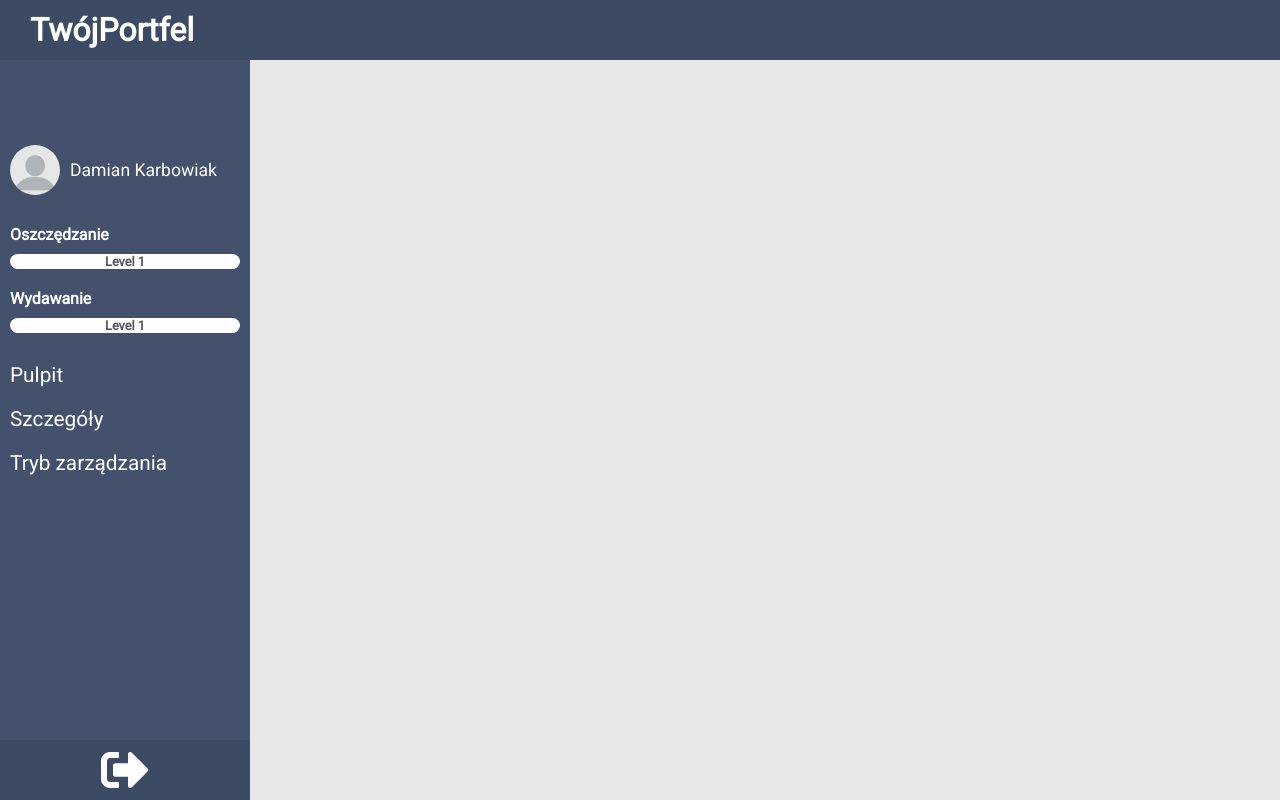
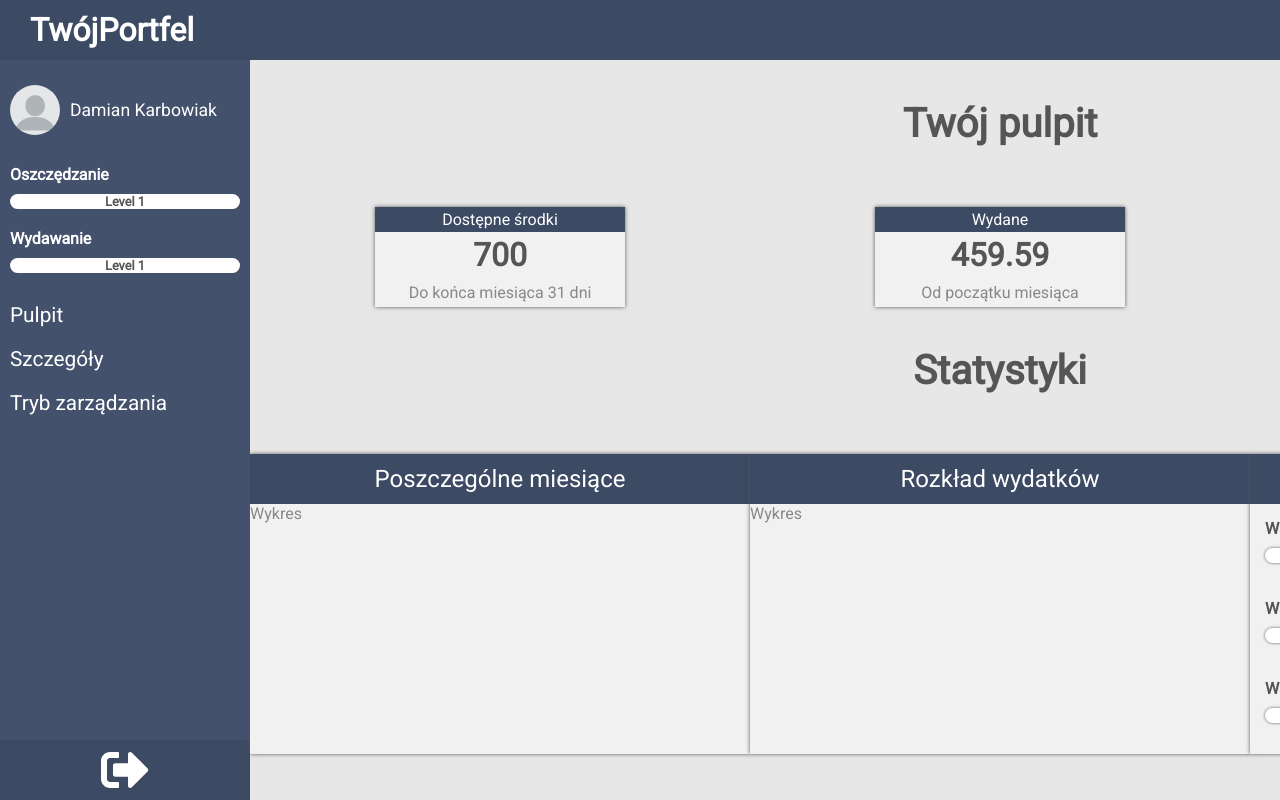
Before and after one commit to dudduss77/YourWallet, a Vue app: page / in a window 1280 px wide. Built offline with nearby package versions, Linux system fonts and the light colour scheme.

Commit message:
Add Reusable component and create dashboard view

```diff
--- a/src/App.vue
+++ b/src/App.vue
@@ -7,9 +7,12 @@
 <style lang="scss">
 @import url('https://fonts.googleapis.com/css?family=Roboto&display=swap');
 
-div, body, h2, h3, h4 {
+div, body, h1, h2, h3, h4 {
   margin: 0px;
   padding: 0px;
+}
+h1 {
+  font-size: 2.5em;
 }
 h2 {
   font-size: 2em;
--- /dev/null
+++ b/src/components/goals/GoalBlock.vue
@@ -0,0 +1,54 @@
+<template>
+  <div class="goalBlock">
+    <div class="goalBlock__top">
+      <h3 class="goalBlock__top__title">Wakacje</h3>
+      <div class="goalBlock__collected">
+        <h3>Uzbierano</h3>
+        <h3 class="goalBlock__collected__money">1000</h3>
+        <h3>PLN</h3>
+      </div>
+      <div class="goalBlock__missing">
+        <h3>Brakuje</h3>
+        <h3 class="goalBlock__missing__money">1000</h3>
+        <h3>PLN</h3>
+      </div>
+    </div>
+    <bar-component class="goalBlock__bar"/>
+  </div>
+</template>
+
+<script>
+import BarComponent from '../reusable/BarComponent.vue'
+export default {
+  name: "GoalBlock",
+  components: {
+    BarComponent
+  }
+}
+</script>
+
+<style lang="scss" scoped>
+  .goalBlock {
+    width: calc(100% - 30px);
+    height: 50px;
+    padding: 15px;
+    color: #888;
+    &__top {
+      display: flex;
+      justify-content: space-between;
+      &__title {
+        color: #555;
+      }
+    }
+    &__collected, &__missing {
+      display: flex;
+      &__money {
+        margin-left: 5px;
+      }
+    }
+    &__bar {
+      margin-top: 10px;
+      box-shadow: 0 0 3px #555;
+    }
+  }
+</style>
--- a/src/components/menu/UserBlock.vue
+++ b/src/components/menu/UserBlock.vue
@@ -25,7 +25,7 @@ export default {
 
 <style lang="scss" scoped>
   .userBlock {
-    margin-top: 85px;
+    margin-top: 25px;
     width: 100%;
     height: 50px;
     display: flex;
--- /dev/null
+++ b/src/components/reusable/HeaderBlock.vue
@@ -0,0 +1,20 @@
+<template>
+  <div class="headerBlock">
+    <h1>{{title}}</h1>
+  </div>
+</template>
+
+<script>
+export default {
+  name: "HeaderBlock",
+  props: {
+    title: String
+  }
+}
+</script>
+
+<style lang="scss" scoped>
+  .headerBlock {
+    color: #555;
+  }
+</style>
--- /dev/null
+++ b/src/components/reusable/MediumBlock.vue
@@ -0,0 +1,44 @@
+<template>
+  <div class="mediumBlock">
+    <div class="mediumBlock__header">{{title}}</div>
+    <div class="mediumBlock__content">
+      <slot></slot>
+    </div>
+  </div>
+</template>
+
+<script>
+export default {
+  name: "MediumBlock",
+  props: {
+    title: String
+  }
+}
+</script>
+
+<style lang="scss" scoped>
+  .mediumBlock {
+    width: 500px;
+    height: 300px;
+    background: #F1F1F2;
+    box-shadow: 0px 0px 4px #555;
+    display: flex;
+    flex-direction: column;
+    &__header {
+      width: 100%;
+      display: flex;
+      align-items: center;
+      justify-content: center;
+      height: 50px;
+      background: #3D4A64;
+      font-size: 1.5em;
+    }
+    &__content {
+      overflow-y: auto;
+      overflow-x: hidden;
+      // scrollbar-width: 1px;
+      height: 250px;
+      color: #888;
+    }
+  }
+</style>
--- /dev/null
+++ b/src/components/reusable/SmallBlock.vue
@@ -0,0 +1,54 @@
+<template>
+  <div class="smallBlock">
+    <div class="smallBlock__header">{{title}}</div>
+    <div class="smallBlock__content">
+      <h2>{{moneyCount}}</h2>
+      </div>
+    <div class="smallBlock__bottom">{{bottomText}}</div>
+  </div>
+</template>
+
+<script>
+export default {
+  name: "SmallBlock",
+  props: {
+    title: String,
+    moneyCount: String,
+    bottomText: String
+  }
+}
+</script>
+
+<style lang="scss" scoped>
+  .smallBlock {
+    width: 250px;
+    height: 100px;
+    background: #F1F1F2;
+    box-shadow: 0px 0px 4px #555;
+    display: flex;
+    flex-direction: column;
+    &__header {
+      width: 100%;
+      display: flex;
+      align-items: center;
+      justify-content: center;
+      height: 25px;
+      background: #3D4A64;
+    }
+    &__content {
+      width: 100%;
+      color: #555;
+      font-size: 1em;
+      flex: 1 1 auto;
+      display: flex;
+      justify-content: center;
+      align-items: center;
+    }
+    &__bottom {
+      width: 100%;
+      color: #888888;
+      padding: 5px 0;
+      text-align: center;
+    }
+  }
+</style>
--- a/src/router/index.js
+++ b/src/router/index.js
@@ -3,6 +3,7 @@ import VueRouter from 'vue-router'
 //import Home from '../views/Home.vue'
 import MainPage from '../views/MainPage.vue'
 import Dashboard from '../views/Dashboard.vue'
+import LoginPage from '../views/LoginPage.vue'
 
 Vue.use(VueRouter)
 
@@ -18,6 +19,11 @@ const routes = [
         component: Dashboard
       }
     ]
+  },
+  {
+    path: '/login',
+    name: 'LoginPage',
+    component: LoginPage
   }
   // {
   //   path: '/about',
--- a/src/views/Dashboard.vue
+++ b/src/views/Dashboard.vue
@@ -1,12 +1,43 @@
 <template>
   <div class="dashboard">
-
+    <header-block class="dashboard__header" title="Twój pulpit"></header-block>
+    <div class="dashboard__wrapper">
+      <small-block title="Dostępne środki" moneyCount="700" bottomText="Do końca miesiąca 31 dni"/>
+      <small-block title="Wydane" moneyCount="459.59" bottomText="Od początku miesiąca"/>
+      <small-block title="Zaoszczędzone" moneyCount="1000.49" bottomText="W poprzednim miesiącu"/>
+    </div>
+    <header-block class="dashboard__header" title="Statystyki"></header-block>
+    <div class="dashboard__wrapper">
+      <medium-block title="Poszczególne miesiące">
+        Wykres
+      </medium-block>
+      <medium-block title="Rozkład wydatków">
+        Wykres
+      </medium-block>
+      <medium-block title="Cele">
+        <goal-block/>
+        <goal-block/>
+        <goal-block/>
+        <goal-block/>
+      </medium-block>
+    </div>
   </div>
 </template>
 
 <script>
+import HeaderBlock from '../components/reusable/HeaderBlock.vue'
+import SmallBlock from '../components/reusable/SmallBlock.vue'
+import MediumBlock from '../components/reusable/MediumBlock.vue'
+import GoalBlock from '../components/goals/GoalBlock.vue'
+
 export default {
-  name: "Dashboard"
+  name: "Dashboard",
+  components: {
+    HeaderBlock,
+    SmallBlock,
+    MediumBlock,
+    GoalBlock
+  }
 }
 </script>
 
@@ -15,5 +46,17 @@ export default {
     background: #E7E7E8;
     height: 100%;
     width: 100%;
+    display: flex;
+    flex-direction: column;
+    align-items: center;
+    &__header {
+      margin-top: 40px;
+    }
+    &__wrapper {
+      width: 100%;
+      margin-top: 60px;
+      display: flex;
+      justify-content: space-around;
+    }
   }
 </style>
--- /dev/null
+++ b/src/views/LoginPage.vue
@@ -0,0 +1,17 @@
+<template>
+  <div class="loginPage">
+    hahah
+  </div>
+</template>
+
+<script>
+export default {
+  name: 'LoginPage'
+}
+</script>
+
+<style lang="scss" scoped>
+  .loginPage {
+    color: #555
+  }
+</style>
```
